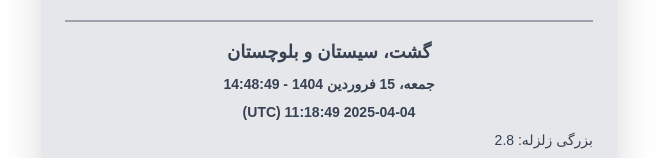
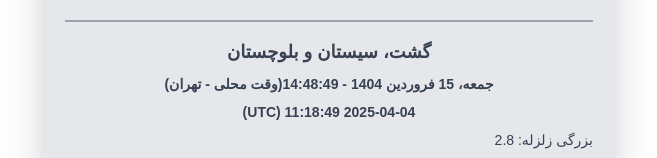
Before and after one commit to taxa6953/test-site, a plain HTML site: page earthquake/index-card.html in a window 1280 px wide. Shown: the part 1756-1914 px from the top of the page, without its empty margins (311-968 px from the left). Drawn offline with nearby package versions, Linux system fonts and the light colour scheme; a web font is replaced by a local one.

Commit message:
Update index-card.html

```diff
--- a/earthquake/index-card.html
+++ b/earthquake/index-card.html
@@ -86,7 +86,7 @@
       <!-- شهر سوم -->
       <div class="border-t-2 border-gray-400 mt-6 pt-4">
         <h2 class="text-center text-lg font-bold">گشت، سیستان و بلوچستان</h2>
-        <p class="text-center font-bold mt-1">جمعه، 15 فروردین 1404 - 14:48:49</p>
+        <p class="text-center font-bold mt-1">جمعه، 15 فروردین 1404 - 14:48:49(وقت محلی - تهران)</p>
         <p class="text-center font-bold">2025-04-04 11:18:49 (UTC)</p>
         <p>بزرگی زلزله: 2.8</p>
         <p>نوع بزرگی: MN</p>
```
